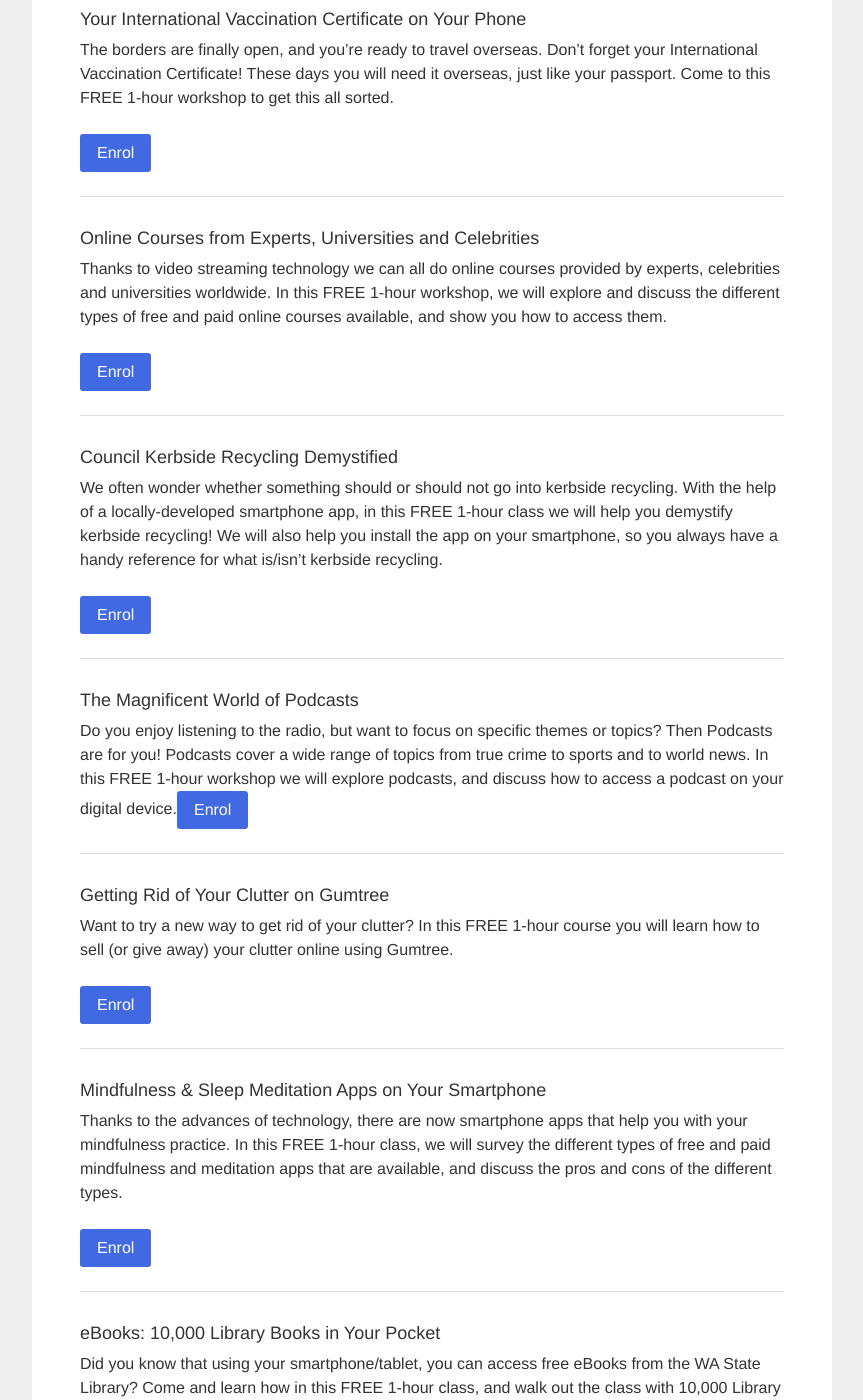
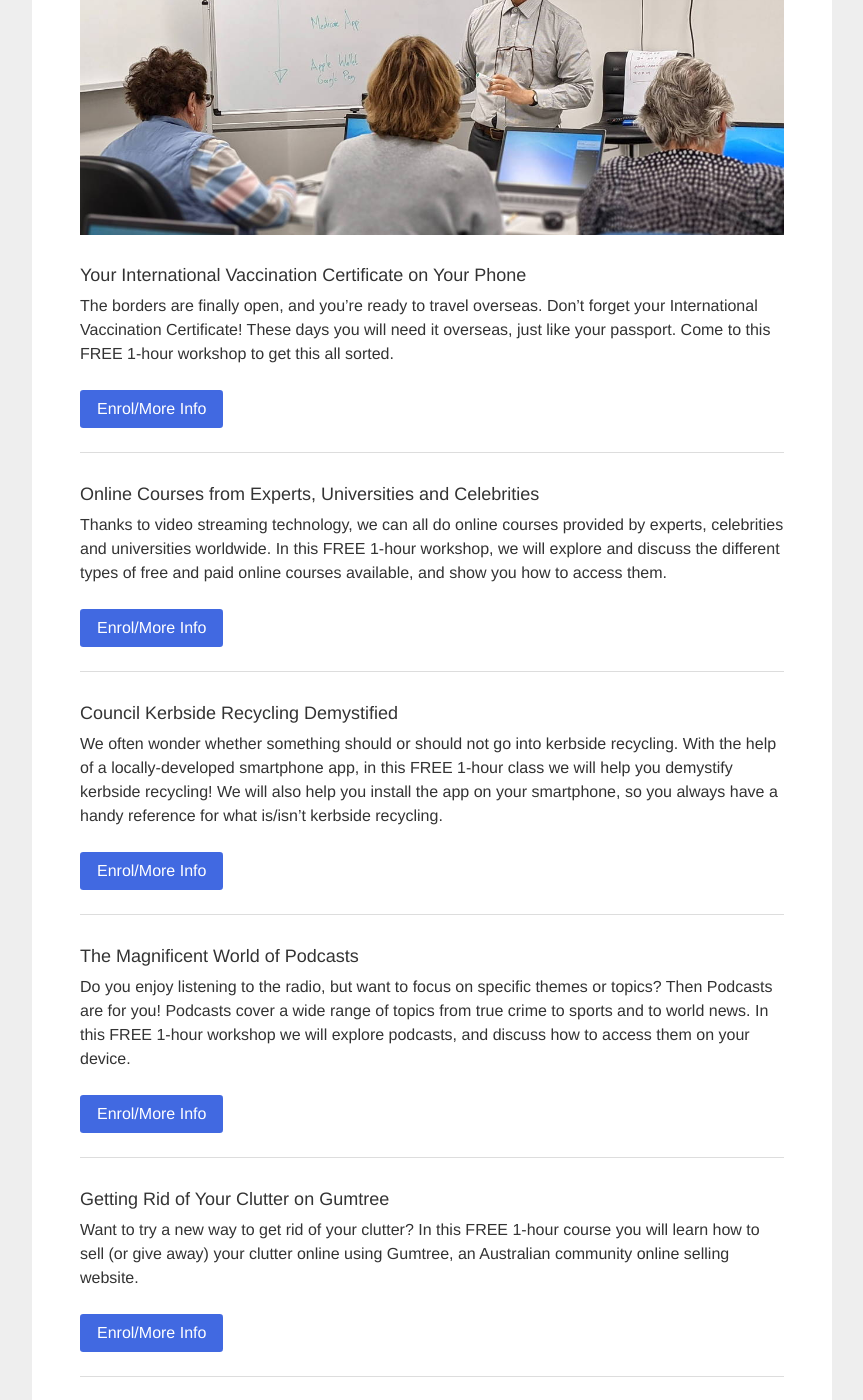
Before and after one commit to auxellbs/splconline.github.io, a Jekyll site: the page built from index.md, in a window 1280 px wide and 1400 px high, scrolled down 1516 px. Shown: the whole window, without its empty margins (208-1071 px from the left). Built offline with Jekyll 4.4.1, drawn with Linux system fonts in a browser that asks for light colours; some of the changed text lies outside the part shown.

Commit message:
Update index.md

```diff
--- a/index.md
+++ b/index.md
@@ -20,71 +20,91 @@
 
 ## <a name="group"></a>Group Classes
 
-We have a wide range of free 1-hour group classes below. These free classes have a maximum of 6 students to ensure sufficient individual attention. Click the 'enrol' links below to register, or check the group class calendar [here](/calendar).
+We have a wide range of free 1-hour group classes below. These free classes have a maximum of 6 students per teacher to ensure sufficient individual attention. To book a class, call 0459 571 736 or click the 'Enrol/More info' buttons below to register. (To see all the session dates, go to the [group class calendar](/calendar)).
+
+* <a href="#vaxcert">Your International Vaccination Certificate on Your Phone</a>
+* <a href="#learnonline">Online Courses from Experts, Universities and Celebrities</a>
+* <a href="#recycling">Council Kerbside Recycling Demystified</a>
+* <a href="#podcasts">The Magnificent World of Podcasts</a>
+* <a href="#gumtree">Getting Rid of Your Clutter on Gumtree</a>
+* <a href="#mindful">Mindfulness & Sleep Meditation Apps on Your Smartphone</a>
+* <a href="#ebooks">eBooks: 10,000 Library Books in Your Pocket</a>
+* <a href="#cloud">Storing & Organising Your Documents on 'The Cloud'</a>
+* <a href="#carplay">Driving With Apple CarPlay</a>
 
 <img class="img-responsive" src="img/beconnected/group.jpg">
 
-
+<a name="vaxcert"></a>
 #### Your International Vaccination Certificate on Your Phone
 
 The borders are finally open, and you're ready to travel overseas. Don't forget your International Vaccination Certificate! These days you will need it overseas, just like your passport. Come to this FREE 1-hour workshop to get this all sorted.
 
-[Enrol](https://calendly.com/splc-beconnected/vax-certificate-on-your-smart-phone){:target="_blank"}{:.btn}
+[Enrol/More Info](https://calendly.com/splc-beconnected/vax-certificate-on-your-smart-phone){:target="_blank"}{:.btn}
 
 ---
 
+<a name="learnonline"></a>
 #### Online Courses from Experts, Universities and Celebrities
 
-Thanks to video streaming technology we can all do online courses provided by experts, celebrities and universities worldwide. In this FREE 1-hour workshop, we will explore and discuss the different types of free and paid online courses available, and show you how to access them.
+Thanks to video streaming technology, we can all do online courses provided by experts, celebrities and universities worldwide. In this FREE 1-hour workshop, we will explore and discuss the different types of free and paid online courses available, and show you how to access them.
 
-[Enrol](https://classmanager.com.au/cbin/admin.php?Action=courses&single_course_id=1654:1745&organisation_name=splc&from=org_home){:target="_blank"}{:.btn}
+[Enrol/More Info](https://classmanager.com.au/cbin/admin.php?Action=courses&single_course_id=1654:1745&organisation_name=splc&from=org_home){:target="_blank"}{:.btn}
 
 ---
 
+<a name="recycling"></a>
 #### Council Kerbside Recycling Demystified
 We often wonder whether something should or should not go into kerbside recycling. With the help of a locally-developed smartphone app, in this FREE 1-hour class we will help you demystify kerbside recycling! We will also help you install the app on your smartphone, so you always have a handy reference for what is/isn't kerbside recycling.
 
-[Enrol](https://classmanager.com.au/cbin/admin.php?Action=courses&single_course_id=1652:1742&organisation_name=splc&from=org_home){:target="_blank"}{:.btn}
+[Enrol/More Info](https://classmanager.com.au/cbin/admin.php?Action=courses&single_course_id=1652:1742&organisation_name=splc&from=org_home){:target="_blank"}{:.btn}
 
 ---
 
+<a name="podcasts"></a>
 #### The Magnificent World of Podcasts
-Do you enjoy listening to the radio, but want to focus on specific themes or topics? Then Podcasts are for you! Podcasts cover a wide range of topics from true crime to sports and to world news. In this FREE 1-hour workshop we will explore podcasts, and discuss how to access a podcast on your digital device.[Enrol](https://classmanager.com.au/cbin/admin.php?Action=courses&single_course_id=1746&organisation_name=splc&from=org_home){:target="_blank"}{:.btn}
+Do you enjoy listening to the radio, but want to focus on specific themes or topics? Then Podcasts are for you! Podcasts cover a wide range of topics from true crime to sports and to world news. In this FREE 1-hour workshop we will explore podcasts, and discuss how to access them on your device.
+
+[Enrol/More Info](https://classmanager.com.au/cbin/admin.php?Action=courses&single_course_id=1746&organisation_name=splc&from=org_home){:target="_blank"}{:.btn}
 
 ---
 
+<a name="gumtree"></a>
 #### Getting Rid of Your Clutter on Gumtree
-Want to try a new way to get rid of your clutter? In this FREE 1-hour course you will learn how to sell (or give away) your clutter online using Gumtree.
+Want to try a new way to get rid of your clutter? In this FREE 1-hour course you will learn how to sell (or give away) your clutter online using Gumtree, an Australian community online selling website.
 
-[Enrol](https://docs.google.com/forms/d/e/1FAIpQLSdyHjk8QBYIBm1QFgm4XSpf65_OK3405PxJqzzzOzbxTPqOCg/viewform?usp=sf_link){:target="_blank"}{:.btn}
+[Enrol/More Info](https://docs.google.com/forms/d/e/1FAIpQLSdyHjk8QBYIBm1QFgm4XSpf65_OK3405PxJqzzzOzbxTPqOCg/viewform?usp=sf_link){:target="_blank"}{:.btn}
 
 ---
 
+<a name="mindful"></a>
 #### Mindfulness & Sleep Meditation Apps on Your Smartphone
 Thanks to the advances of technology, there are now smartphone apps that help you with your mindfulness practice. In this FREE 1-hour class, we will survey the different types of free and paid mindfulness and meditation apps that are available, and discuss the pros and cons of the different types.
 
-[Enrol](https://classmanager.com.au/cbin/admin.php?Action=courses&single_course_id=1651:1743&organisation_name=splc&from=org_home){:target="_blank"}{:.btn}
+[Enrol/More Info](https://classmanager.com.au/cbin/admin.php?Action=courses&single_course_id=1651:1743&organisation_name=splc&from=org_home){:target="_blank"}{:.btn}
 
 ---
 
+<a name="ebooks"></a>
 #### eBooks: 10,000 Library Books in Your Pocket
 Did you know that using your smartphone/tablet, you can access free eBooks from the WA State Library? Come and learn how in this FREE 1-hour class, and walk out the class with 10,000 Library Books in Your Pocket!
 
-[Enrol](https://classmanager.com.au/cbin/admin.php?Action=courses&single_course_id=1744&organisation_name=splc&from=org_home){:target="_blank"}{:.btn}
+[Enrol/More Info](https://classmanager.com.au/cbin/admin.php?Action=courses&single_course_id=1744&organisation_name=splc&from=org_home){:target="_blank"}{:.btn}
 
 ---
 
+<a name="cloud"></a>
 #### Storing & Organising Your Documents on 'The Cloud'
 You might have heard of friends and organisations organsing photos, bills, tax documents etc. on 'The Cloud'. In this FREE 1-hour class, you will learn how to use The Cloud to safely store and organise your documents digitally, and have them instantly accessible across your devices.
 
-[Enrol](https://classmanager.com.au/cbin/admin.php?Action=courses&single_course_id=1650:1741&organisation_name=splc&from=org_home){:target="_blank"}{:.btn}
+[Enrol/More Info](https://classmanager.com.au/cbin/admin.php?Action=courses&single_course_id=1650:1741&organisation_name=splc&from=org_home){:target="_blank"}{:.btn}
 
 ---
 
+<a name="carplay"></a>
 #### Driving With Apple CarPlay
 Apple CarPlay connects to your iPhone, greatly enhancing your driving experience with dashboard navigation, music, podcasts and more. Find how to use Apple CarPlay in this FREE 1-hour class! This class will include an in-car demonstration.
 
-[Enrol](https://classmanager.com.au/cbin/admin.php?Action=courses&single_course_id=1806&organisation_name=splc&from=org_home){:target="_blank"}{:.btn}
+[Enrol/More Info](https://classmanager.com.au/cbin/admin.php?Action=courses&single_course_id=1806&organisation_name=splc&from=org_home){:target="_blank"}{:.btn}
 
 ---
 
```
